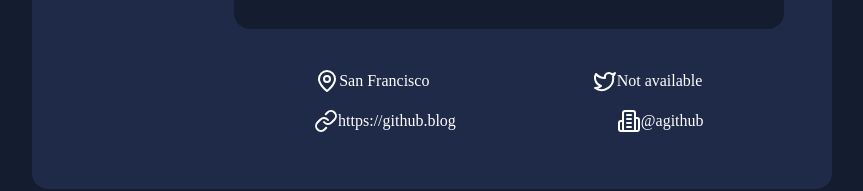
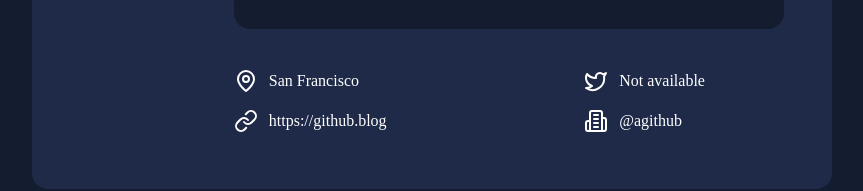
Before and after one commit to vsantos1711/dev-finder, a React (Vite) app: page / in a window 1280 px wide. Shown: the part 524-715 px from the top of the page, without its empty margins (208-1071 px from the left). Built offline with nearby package versions, Linux system fonts and the light colour scheme; the HTML template or start-up script is replaced by a standard one.

Commit message:
feat: end styles from Card component

```diff
--- a/src/components/Card/style.ts
+++ b/src/components/Card/style.ts
@@ -72,13 +72,18 @@ export const UserItemData = styled.span`
 
 export const UserLinksContent = styled.div`
   display: flex;
-  justify-content: space-around;
+  justify-content: space-between;
   align-items: center;
   flex-wrap: wrap;
 `;
 export const UserLink = styled.a`
-  padding: 0.5rem 2rem;
+  min-width: 200px;
+  padding: 0.5rem 0 ;
   display: flex;
+  gap: 0.7rem;
   align-items: center;
   color: ${({ theme }) => theme.primaryTextColor};
+  &:hover {
+    color: ${({ theme }) => theme.secondaryColor};
+  }
 `;
```
